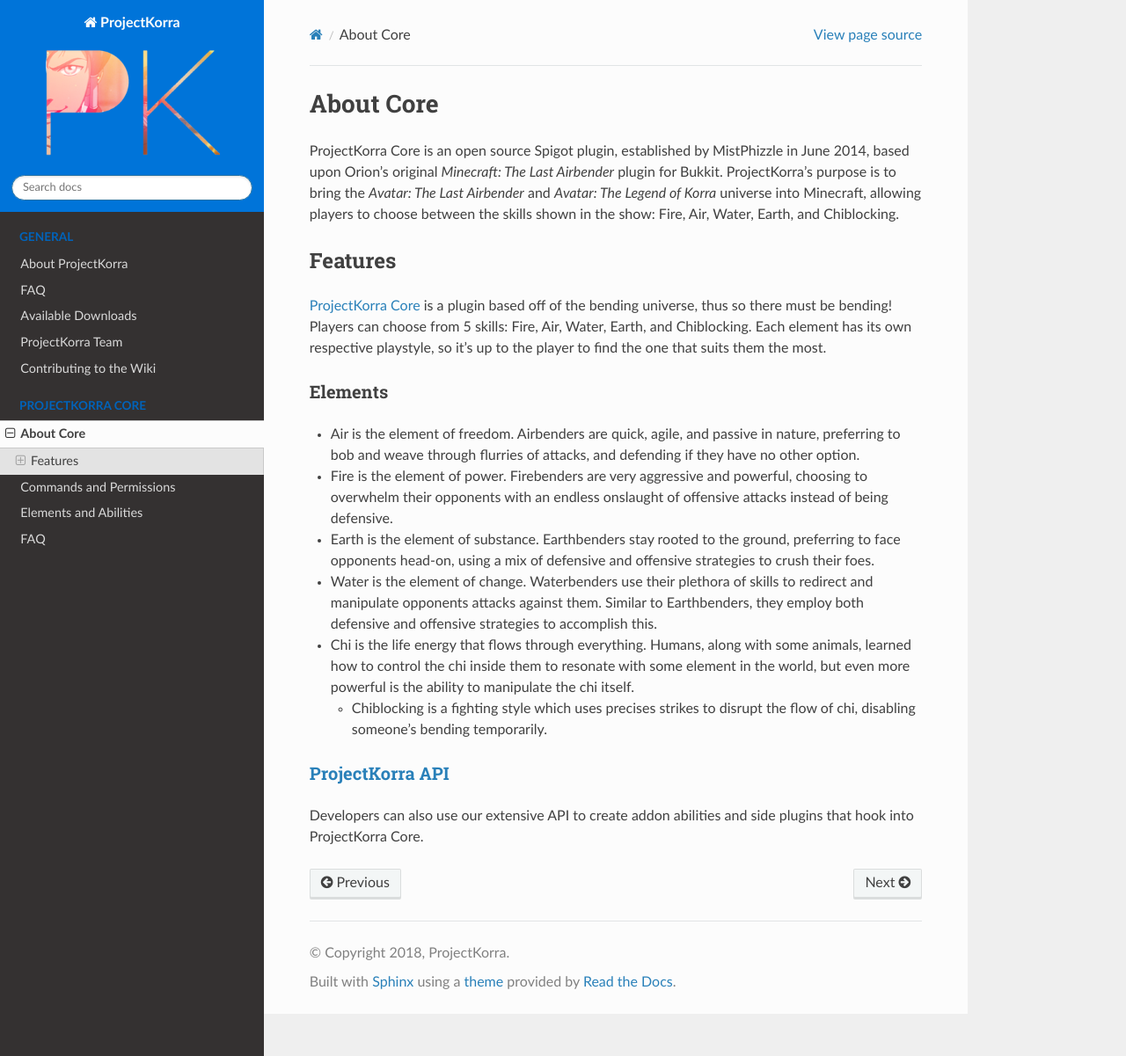
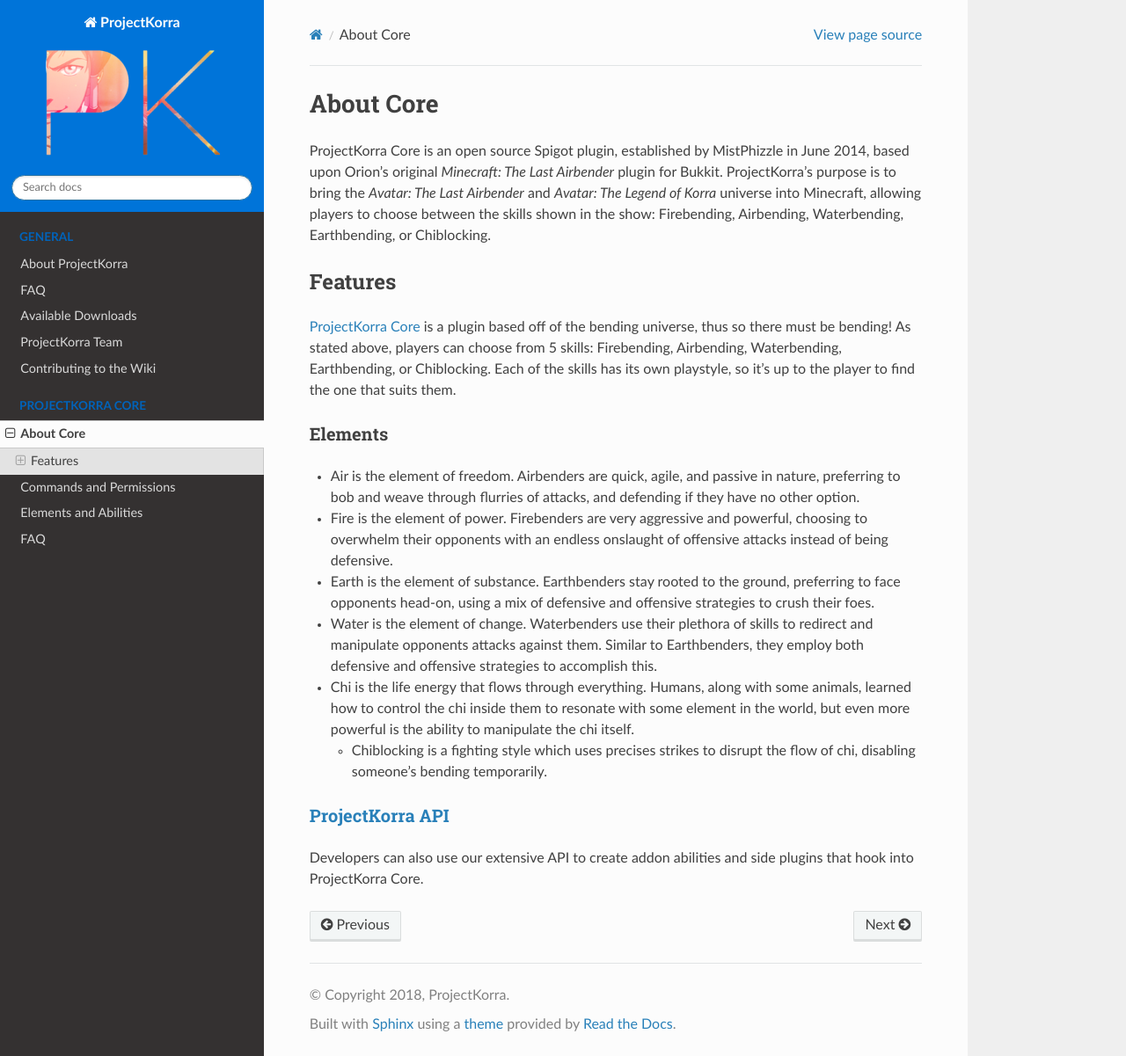
Before and after one commit to ProjectKorra/ProjectKorraWiki, a Sphinx documentation site: the page built from source/pkcore/about.rst, in a window 1280 px wide and 1201 px high. Shown: the whole window at 88% size. Built offline with Sphinx 7.4.7 and the Read the Docs theme 2.0.0, drawn with Linux system fonts in a browser that asks for light colours.

Commit message:
improve words

```diff
--- a/source/pkcore/about.rst
+++ b/source/pkcore/about.rst
@@ -9,15 +9,16 @@
 Airbender* plugin for Bukkit. ProjectKorra's purpose is to bring the
 *Avatar: The Last Airbender* and *Avatar: The Legend of Korra* universe
 into Minecraft, allowing players to choose between the skills shown in
-the show: Fire, Air, Water, Earth, and Chiblocking.
+the show: Firebending, Airbending, Waterbending, Earthbending, or Chiblocking.
 
 Features
 ========
 
 `ProjectKorra Core`_ is a plugin based off of the bending universe, thus
-so there must be bending! Players can choose from 5 skills: Fire, Air,
-Water, Earth, and Chiblocking. Each element has its own respective playstyle, so
-it's up to the player to find the one that suits them the most.
+so there must be bending! As stated above, players can choose from 5 skills:
+Firebending, Airbending, Waterbending, Earthbending, or Chiblocking. Each
+of the skills has its own playstyle, so it's up to the player to find the
+one that suits them.
 
 Elements
 --------
```
